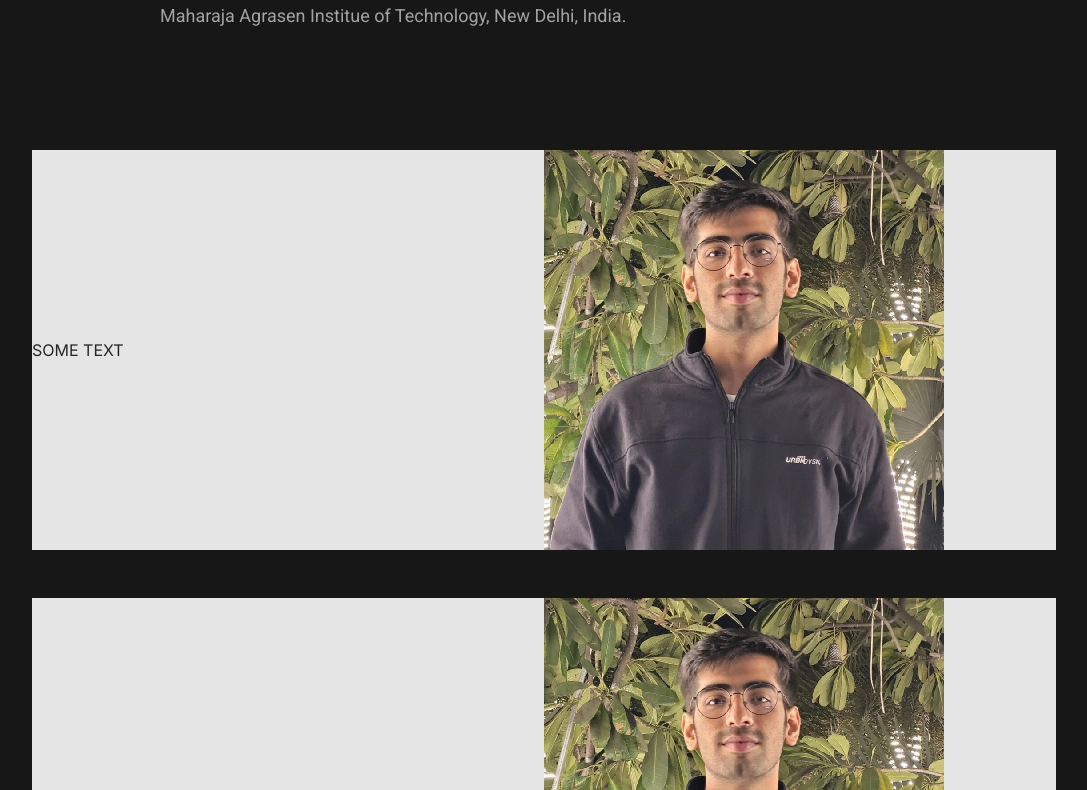
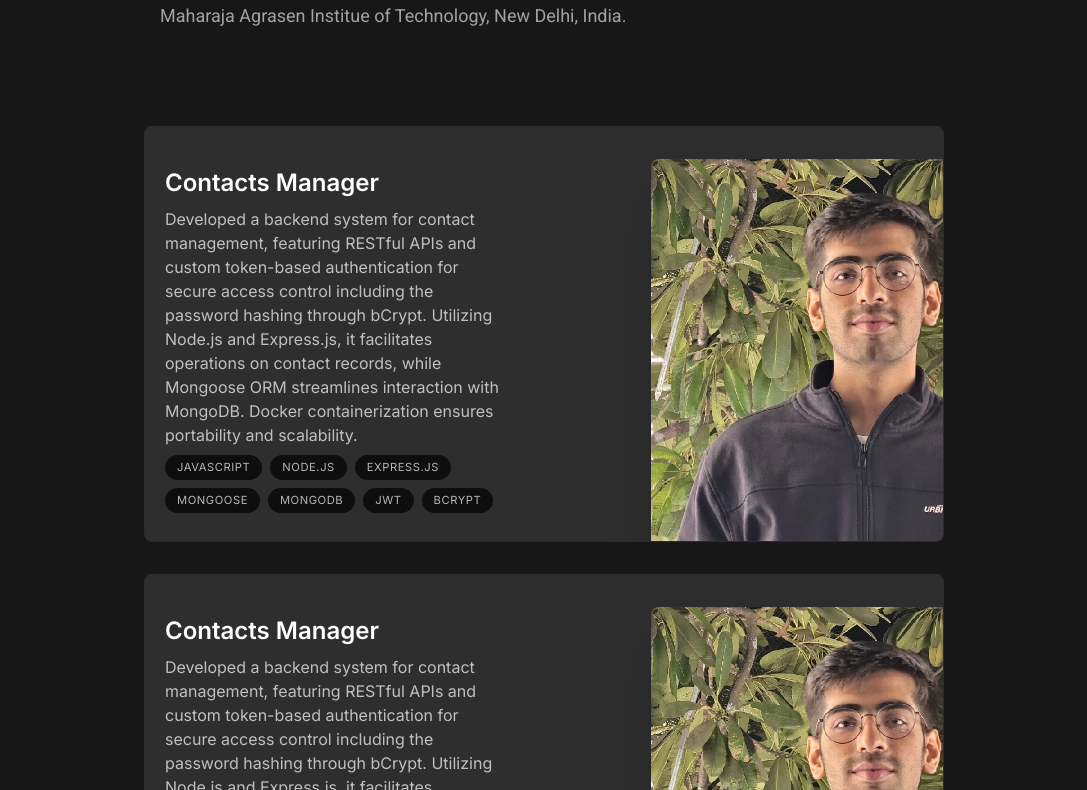
Before and after one commit to tanayvaswani/tanayvaswani-portfolio, a Next.js app: page / in a window 1280 px wide. Shown: the part 410-1200 px from the top of the page, without its empty margins (96-1183 px from the left). Built offline with nearby package versions, Linux system fonts and the light colour scheme.

Commit message:
fix: card

```diff
--- a/components/projects/project-card.tsx
+++ b/components/projects/project-card.tsx
@@ -13,61 +13,38 @@ const ProjectCard = ({
   imageUrl,
 }: ProjectCardProps) => {
   return (
-    // <div className="group mb-3 sm:mb-8">
-    //   <section className="bg-neutral-200 max-w-[48rem] overflow-hidden sm:pr-8 relative sm:min-h-[20rem] group-even:pl-8 hover:bg-neutral-100 transition rounded-lg">
-    //     <div className="pt-4 pb-7 px-5 sm:pl-10 sm:pr-2 sm:pt-10 sm:max-w-[50%] flex flex-col h-full group-even:ml-[18rem] ">
-    //       <h3 className="text-2xl font-semibold text-neutral-800">{title}</h3>
+    <div className="group mb-3 sm:mb-8 px-4">
+      <section className="bg-gray-100 max-w-[50rem] border border-black/5 rounded-lg overflow-hidden sm:pr-8 relative sm:min-h-[20rem] hover:bg-gray-200 transition dark:text-white dark:bg-white/10 dark:hover:bg-white/20">
+        <div className="pt-4 pb-7 px-5 sm:pt-10 sm:max-w-[50%] flex flex-col h-full">
+          <h3 className="text-2xl font-semibold">{title}</h3>
 
-    //       <p className="mt-2 mb-2 text-sm leading-relaxed text-gray-700">
-    //         {description}
-    //       </p>
+          <p className="mt-2 mb-2 leading-6 text-gray-700 dark:text-white/70">
+            {description}
+          </p>
 
-    //       <ul className="flex flex-wrap gap-2 mt-auto">
-    //         {tags.map((tag, index) => (
-    //           <li
-    //             className="bg-black/[0.7] px-3 py-1 text-[0.6rem] uppercase tracking-wider text-neutral-200 rounded-full"
-    //             key={index}
-    //           >
-    //             {tag}
-    //           </li>
-    //         ))}
-    //       </ul>
-    //     </div>
+          <ul className="flex flex-wrap mt-4 gap-2 sm:mt-auto">
+            {tags.map((tag, index) => (
+              <li
+                className="bg-black/[0.7] px-3 py-1 text-[0.7rem] uppercase tracking-wider text-white rounded-full dark:text-white/70"
+                key={index}
+              >
+                {tag}
+              </li>
+            ))}
+          </ul>
+        </div>
 
-    //     <Image
-    //       src={imageUrl}
-    //       alt="project-card-image"
-    //       quality={95}
-    //       className="absolute top-8 -right-40 w-[28.25rem] rounded-t-lg shadow-2xl hidden md:block
-    //                 transition
-    //                 group-hover:scale-[1.04]
-    //                 group-hover:-translate-x-3
-    //                 group-hover:translate-y-3
-    //                 group-hover:-rotate-2
-
-    //                 group-even:group-hover:translate-x-3
-    //                 group-even:group-hover:-translate-y-3
-    //                 group-even:group-hover:rotate-2
-
-    //                 group-even:right-[initial]
-    //                 group-even:-left-40"
-    //     />
-    //   </section>
-    // </div>
-
-    <div className="md:max-w-screen-lg md:mx-auto md:px-0 px-6 w-full my-6">
-      <div className="flex items-center justify-between bg-neutral-200 w-full">
-        <div className="w-full text-neutral-800">SOME TEXT</div>
-
-        <div className="w-full">
-          <Image
-            src={imageUrl}
-            alt="project-thumbnail"
-            width={400}
-            height={400}
-          />
-        </div>
-      </div>
+        <Image
+          src={imageUrl}
+          alt="Project I worked on"
+          className="absolute hidden sm:block top-8 -right-40 w-[28.25rem] rounded-t-lg shadow-2xl
+                    transition
+                    group-hover:scale-[1.04]
+                    group-hover:-translate-x-3
+                    group-hover:translate-y-3
+                    group-hover:-rotate-2"
+        />
+      </section>
     </div>
   );
 };
--- a/components/projects/project-section.tsx
+++ b/components/projects/project-section.tsx
@@ -3,7 +3,7 @@ import { projectsContent } from "./project-content";
 
 const ProjectSection = () => {
   return (
-    <div className="my-24 w-full">
+    <div className="my-24 w-full md:max-w-screen-2xl md:mx-auto md:px-16">
       <ul className="flex flex-col items-center justify-center w-full">
         {projectsContent.map((card, idx) => {
           return (
```
